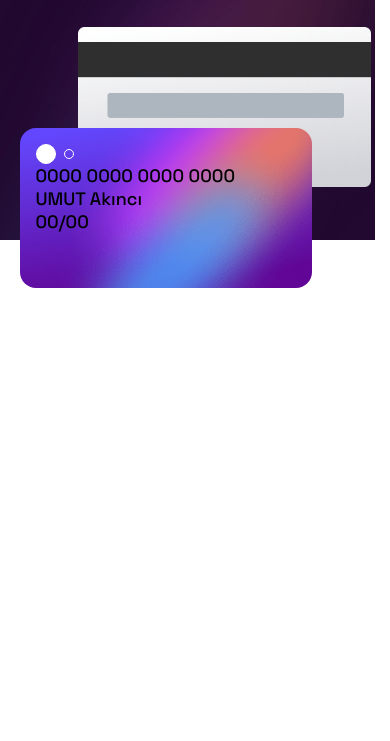
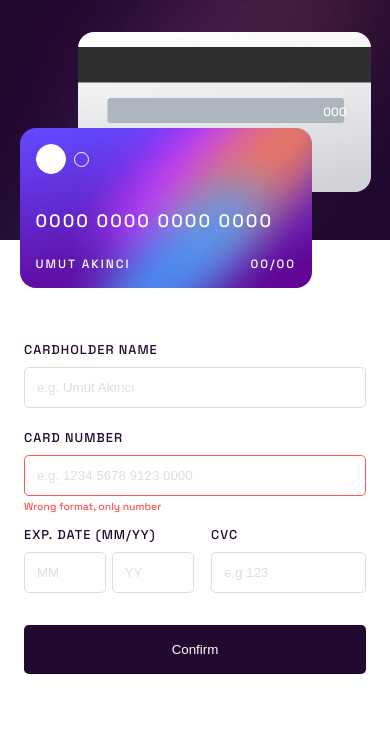
Before and after one commit to umutakinc/interactive-card, a plain HTML site: page index.html in a window 390 px wide. Drawn offline with Linux system fonts and the light colour scheme.

Commit message:
mobile form geliştirme tamamlandı

```diff
--- a/assets/scss/_mixins.scss
+++ b/assets/scss/_mixins.scss
@@ -3,3 +3,20 @@
     align-items: center;
     gap: .5rem;
 }
+@mixin background-image ($url){
+    background-image: url($url);
+    background-repeat: no-repeat;
+    background-size: cover;
+}
+@mixin button {
+    background-color: $veryDarkViolet;
+    border: 1px solid transparent;
+    border-radius: .3rem;
+    color: $white;
+    cursor: pointer;
+    margin: 1rem 0;
+    padding: 1rem 0;
+    outline: none !important;
+    text-align: center;
+    width: 100%;
+}
--- a/assets/scss/_variables.scss
+++ b/assets/scss/_variables.scss
@@ -5,3 +5,4 @@ $white: hsl(0, 0%, 100%);
 $lightViolet: hsl(270, 3%, 87%);
 $darkViolet: hsl(279, 6%, 55%);
 $veryDarkViolet: hsl(278, 68%, 11%);
+$purple: rgb(137, 33, 216);
--- a/assets/scss/main.scss
+++ b/assets/scss/main.scss
@@ -9,43 +9,77 @@ body {
     @include align-center;
 }
 .card {
-    max-height: 240px;
+    @include background-image('../images/bg-main-mobile.png');
+    height: 240px;
+    width: 100%;
     position: relative;
 
     &-images-front {
-        background-image: url('../images/bg-card-front.png');
-        background-size: cover;
-        border-radius: 1rem;
+        @include background-image('../images/bg-card-front.png');
         bottom: -20%;
-        height: 160px;
+        display: flex;
+        flex-direction: column;
+        justify-content: space-between;
         left: 5%;
         padding: 1rem;
-        width: 100%;
         z-index: 1;
 
         .circle {
             border: 1px solid $white;
             border-radius: 50%;
             display: inline-block;
-            height: 10px;
-            width: 10px;
+            height: 15px;
+            width: 15px;
             text-align: center;
 
             &.active {
                 background-color: $white;
-                height: 20px;
-                width: 20px;
+                height: 30px;
+                width: 30px;
             }
+        }
+
+        &-infos {
+            color: $white;
+            letter-spacing: 2px;
+            text-transform: uppercase;
+
+            .number {
+                margin-bottom: 1.5rem;
+            }
+
+            .personal-info {
+                justify-content: space-between;
+
+                .name-and-surname, .date {
+                    font-size: .75rem;
+                }
+            }
+
         }
     }
 
     &-images-back {
+        @include background-image('../images/bg-card-back.png');
+        bottom: 20%;
         right: 5%;
-        bottom: 20%;
+        z-index: 0;
+        display: flex;
+        align-items: center;
+        justify-content: end;
+
+        .cvc {
+            color: $white;
+            font-size: .75rem;
+            margin-right: 1.5rem;
+        }
     }
 
     &-images-front, &-images-back {
         position: absolute;
+        border-radius: 1rem;
+        height: 160px;
+        width: 100%;
         max-width: 75%;
 
         img {
@@ -53,3 +87,59 @@ body {
         }
     }
 }
+.content {
+    padding: 6rem 1.5rem 3rem;
+
+    &-form {
+        letter-spacing: 1px;
+
+        ::placeholder {
+            color: $lightViolet;
+        }
+        label {
+            color: $veryDarkViolet;
+            font-size: .8rem;
+            display: inline-block;
+            text-transform: uppercase;
+        }
+        input {
+            outline: none !important;
+            border: 1px solid $lightViolet;
+            border-radius: .3rem;
+            color: $veryDarkViolet;
+            margin: .5rem 0 1rem;
+            padding: .75rem .75rem;
+            width: 100%;
+
+            &:focus {
+                border-color: $purple;
+            }
+            &.fail {
+                border-color: $red;
+            }
+        }
+        .fail-message {
+            font-size: .65rem;
+            color: $red;
+            margin-top: -.75rem;
+            margin-bottom: .5rem;
+            letter-spacing: 0;
+        }
+        .group {
+            display: flex;
+            gap: 1rem;
+
+            &-date {
+                max-width: 50%;
+
+                input {
+                    display: inline-block;
+                    max-width: 48%;
+                }
+            }
+        }
+        &-button {
+            @include button;
+        }
+    }
+}
--- a/index.html
+++ b/index.html
@@ -3,8 +3,6 @@
 <head>
   <meta charset="UTF-8">
   <meta name="viewport" content="width=device-width, initial-scale=1.0"> <!-- displays site properly based on user's device -->
-
-  <link rel="icon" type="image/png" sizes="32x32" href="./images/favicon-32x32.png">
 
   <link href="https://fonts.googleapis.com/css2?family=Space+Grotesk:wght@500&display=swap" rel="stylesheet">
 
@@ -15,10 +13,6 @@
 <body>
 
   <section class="card">
-    <picture>
-      <source media="min-width:600px" srcset="assets/images/bg-main-desktop.png">
-      <img src="assets/images/bg-main-mobile.png" alt="Background Image">
-    </picture>
     <div class="card-images">
       <div class="card-images-front">
         <div class="align-center">
@@ -27,14 +21,43 @@
         </div>
         <div class="card-images-front-infos">
           <p class="number">0000 0000 0000 0000</p>
-          <p class="name-and-surname">UMUT Akıncı</p>
-          <p class="date">00/00</p>
+          <div class="align-center personal-info">
+            <p class="name-and-surname">UMUT Akıncı</p>
+            <p class="date">00/00</p>
+          </div>
         </div>
       </div>
       <div class="card-images-back">
-        <img src="assets/images/bg-card-back.png" alt="Card back">
+        <p class="cvc">000</p>
       </div>
     </div>
   </section>
+
+  <section class="content">
+      <form class="content-form" action="#">
+        <label for="cardholder-name">Cardholder Name</label>
+        <input id="card-number" type="text" placeholder="e.g. Umut Akıncı">
+
+        <label for="card-number">Card Number</label>
+        <input id="cardholder-name" class="fail" type="text" placeholder="e.g. 1234 5678 9123 0000">
+        <p class="fail-message">Wrong format, only number</p>
+
+        <div class="group">
+          <div class="group-date">
+            <label for="card-month">Exp. Date (MM/YY)</label>
+            <input id="card-month" class="month" type="text" placeholder="MM">
+            <input id="card-year" class="year" type="text" placeholder="YY">
+          </div>
+
+          <div class="group-cvc">
+            <label for="cvc">Cvc</label>
+            <input id="cvc" type="text" placeholder="e.g 123">
+          </div>
+        </div>
+
+        <button class="content-form-button" type="submit">Confirm</button>
+      </form>
+    <div class="complate-state"></div>
+  </section>
 </body>
 </html>
```
Also changed, not shown: assets/css/main.css.
